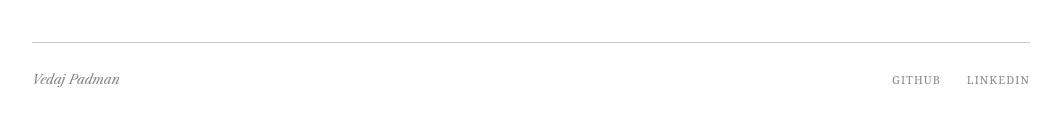
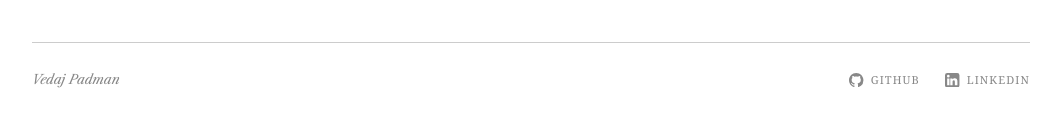
Before and after one commit to vedaj/vedaj.github.io, a plain HTML site: page index.html in a window 1280 px wide. Shown: the part 3472-3606 px from the top of the page, without its empty margins (109-1170 px from the left). Drawn offline with nearby package versions, Linux system fonts and the light colour scheme; a web font is replaced by a local one.

Commit message:
Add GitHub and LinkedIn icons to footer links

```diff
--- a/index.html
+++ b/index.html
@@ -236,6 +236,9 @@
 }
 
 .footer-links a {
+  display: inline-flex;
+  align-items: center;
+  gap: 0.4rem;
   font-size: 0.65rem;
   letter-spacing: 0.1em;
   text-transform: uppercase;
@@ -246,6 +249,7 @@
 }
 .footer-links a:hover { color: var(--text); }
 .footer-links a:focus-visible { outline: 1px solid var(--text); outline-offset: 3px; }
+.footer-links svg { width: 0.85rem; height: 0.85rem; fill: currentColor; }
 
 /* ── Responsive ── */
 @media (max-width: 720px) {
@@ -423,8 +427,8 @@
   <footer>
     <span class="footer-name">Vedaj Padman</span>
     <nav class="footer-links" aria-label="Links">
-      <a href="https://github.com/vedaj">GitHub</a>
-      <a href="https://www.linkedin.com/in/vedaj/">LinkedIn</a>
+      <a href="https://github.com/vedaj"><svg viewBox="0 0 16 16" aria-hidden="true"><path d="M8 0C3.58 0 0 3.58 0 8c0 3.54 2.29 6.53 5.47 7.59.4.07.55-.17.55-.38 0-.19-.01-.82-.01-1.49-2.01.37-2.53-.49-2.69-.94-.09-.23-.48-.94-.82-1.13-.28-.15-.68-.52-.01-.53.63-.01 1.08.58 1.23.82.72 1.21 1.87.87 2.33.66.07-.52.28-.87.51-1.07-1.78-.2-3.64-.89-3.64-3.95 0-.87.31-1.59.82-2.15-.08-.2-.36-1.02.08-2.12 0 0 .67-.21 2.2.82.64-.18 1.32-.27 2-.27.68 0 1.36.09 2 .27 1.53-1.04 2.2-.82 2.2-.82.44 1.1.16 1.92.08 2.12.51.56.82 1.27.82 2.15 0 3.07-1.87 3.75-3.65 3.95.29.25.54.73.54 1.48 0 1.07-.01 1.93-.01 2.2 0 .21.15.46.55.38A8.01 8.01 0 0 0 16 8c0-4.42-3.58-8-8-8Z"/></svg>GitHub</a>
+      <a href="https://www.linkedin.com/in/vedaj/"><svg viewBox="0 0 16 16" aria-hidden="true"><path d="M13.5 0h-11A2.5 2.5 0 0 0 0 2.5v11A2.5 2.5 0 0 0 2.5 16h11a2.5 2.5 0 0 0 2.5-2.5v-11A2.5 2.5 0 0 0 13.5 0ZM4.94 13.44H2.4V6h2.54v7.44ZM3.67 4.94a1.47 1.47 0 1 1 0-2.94 1.47 1.47 0 0 1 0 2.94Zm9.77 8.5h-2.53V9.83c0-.83-.02-1.9-1.16-1.9-1.17 0-1.35.91-1.35 1.85v3.66H5.87V6h2.43v1.02h.03c.34-.64 1.16-1.32 2.39-1.32 2.56 0 3.03 1.68 3.03 3.87v3.87Z"/></svg>LinkedIn</a>
     </nav>
   </footer>
 
```
